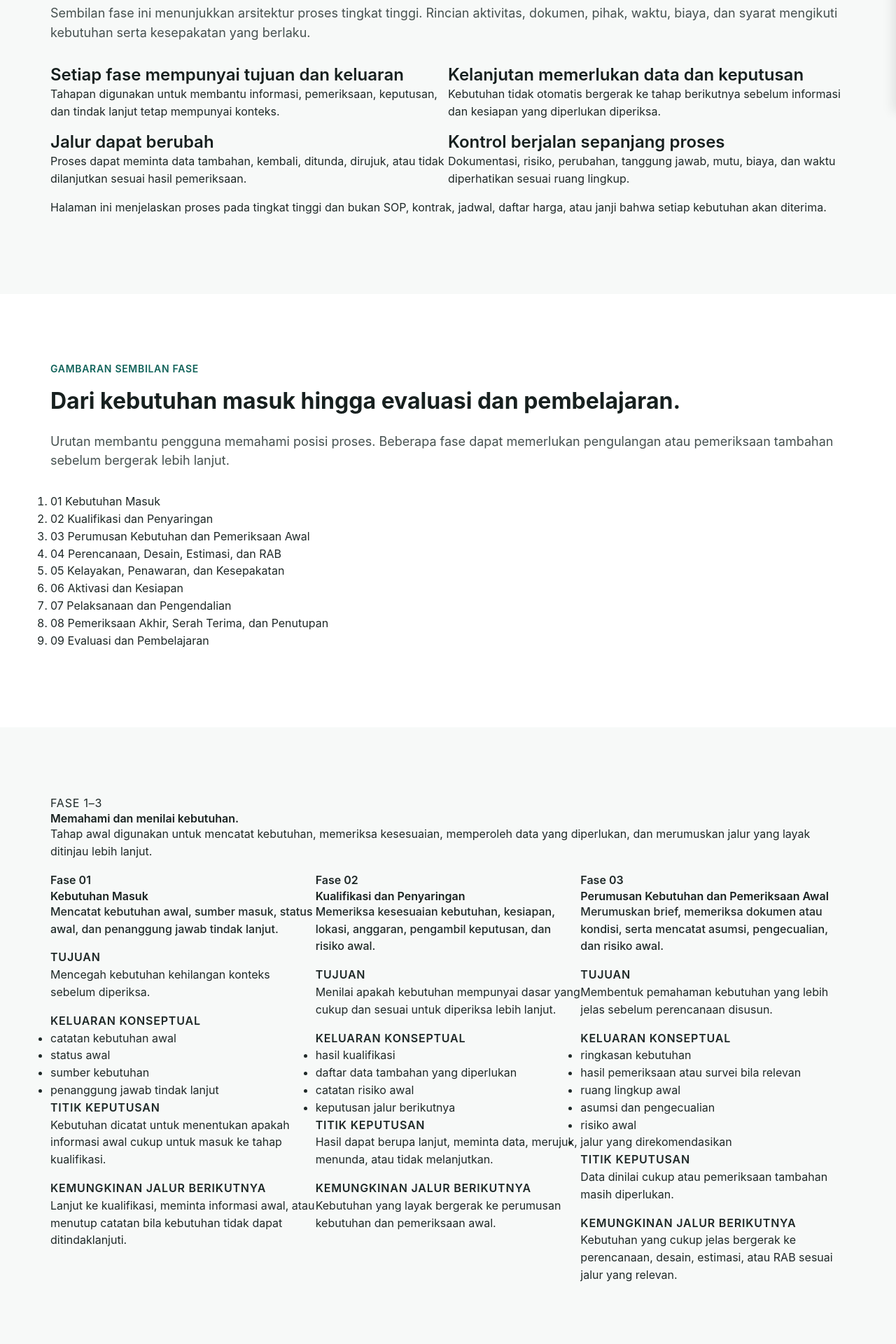
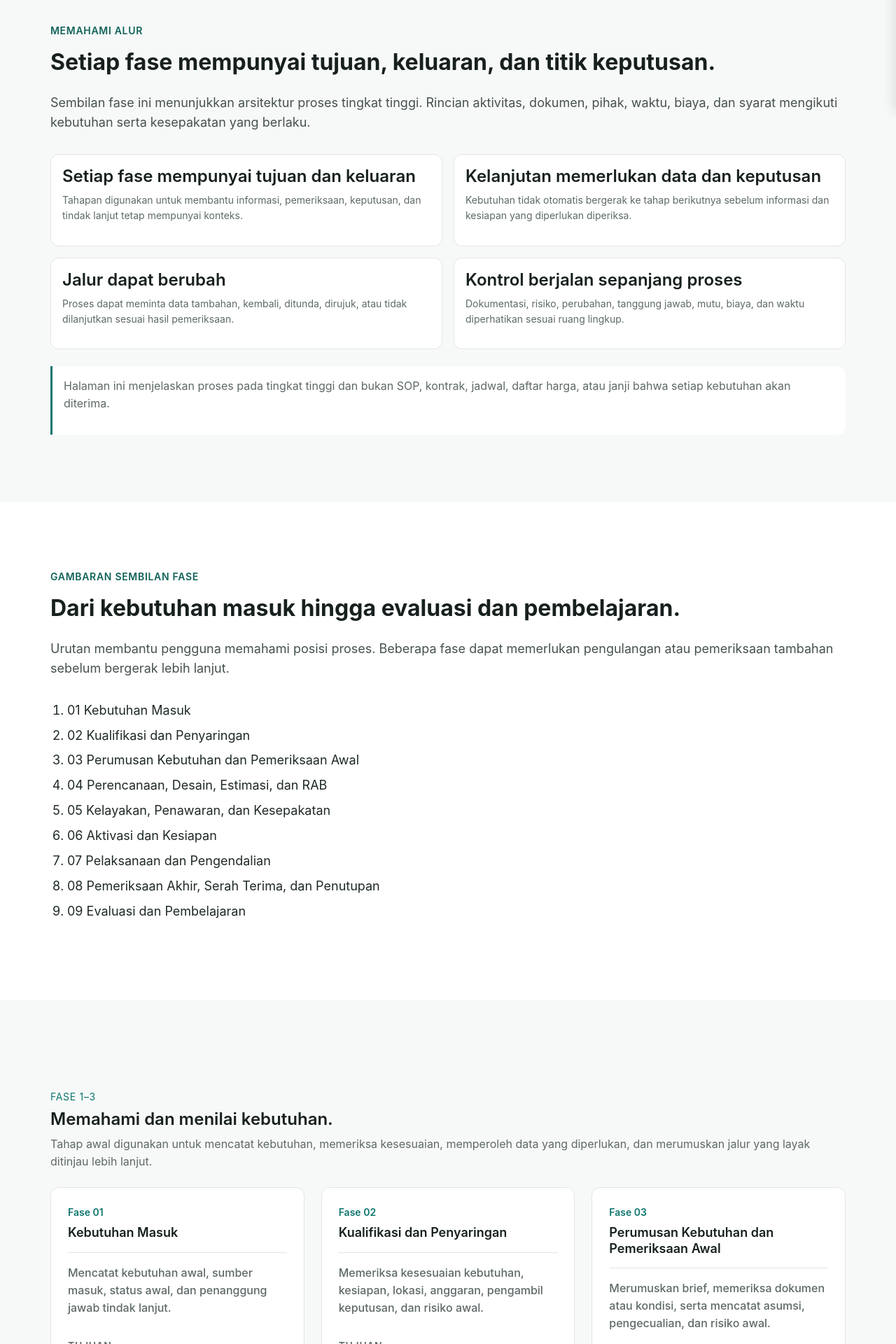
Before and after one commit to syahputrawork98-sketch/RKK-RumahKuKontruksi, a React app in the folder apps/web/: page /cara-kerja in a window 1280 px wide. Shown: the part 640-2560 px from the top of the page at 70% size. Built offline with nearby package versions, Linux system fonts and the light colour scheme; the HTML template or start-up script is replaced by a standard one.

Commit message:
fix(web): align PLAN-004 styles and validation

```diff
--- a/apps/web/src/styles/work-process.css
+++ b/apps/web/src/styles/work-process.css
@@ -7,324 +7,324 @@
 }
 
 /* --- Work Hero --- */
-.work-hero-section {
-  padding-top: var(--space-8);
-  padding-bottom: var(--space-8);
+.page-work-process .work-hero-section {
+  padding-top: var(--spacing-8);
+  padding-bottom: var(--spacing-8);
   text-align: center;
 }
 
-.work-hero-content {
+.page-work-process .work-hero-content {
   max-width: 800px;
   margin: 0 auto;
   display: flex;
   flex-direction: column;
   align-items: center;
-  gap: var(--space-4);
+  gap: var(--spacing-4);
 }
 
-.hero-actions {
+.page-work-process .work-hero-actions {
   display: flex;
-  gap: var(--space-3);
-  margin-top: var(--space-4);
+  gap: var(--spacing-3);
+  margin-top: var(--spacing-4);
   flex-wrap: wrap;
   justify-content: center;
 }
 
-.hero-notice {
-  margin-top: var(--space-6);
-  padding: var(--space-4);
-  background-color: var(--color-surface-hover);
-  border-radius: var(--radius-md);
-  color: var(--color-text-muted);
-  font-size: var(--text-sm);
+.page-work-process .work-hero-notice {
+  margin-top: var(--spacing-6);
+  padding: var(--spacing-4);
+  background-color: var(--color-neutral-50);
+  border-radius: var(--radius-card);
+  color: var(--color-neutral-600);
+  font-size: var(--font-size-supporting);
 }
 
 /* --- Reading Principles --- */
-.reading-principles-grid {
+.page-work-process .reading-principles-grid {
   display: grid;
-  gap: var(--space-4);
-  margin-bottom: var(--space-6);
+  gap: var(--spacing-4);
+  margin-bottom: var(--spacing-6);
 }
 
-.principle-card {
-  padding: var(--space-4);
-  background-color: var(--color-surface);
-  border: 1px solid var(--color-border);
-  border-radius: var(--radius-md);
+.page-work-process .principle-card {
+  padding: var(--spacing-4);
+  background-color: var(--color-neutral-0);
+  border: 1px solid var(--color-neutral-200);
+  border-radius: var(--radius-card);
 }
 
-.principle-title {
+.page-work-process .principle-title {
   font-weight: 600;
-  margin-bottom: var(--space-2);
+  margin-bottom: var(--spacing-2);
 }
 
-.principle-desc {
-  color: var(--color-text-muted);
-  font-size: var(--text-sm);
+.page-work-process .principle-desc {
+  color: var(--color-neutral-600);
+  font-size: var(--font-size-supporting);
 }
 
-.principles-callout {
-  padding: var(--space-4);
-  background-color: var(--color-surface);
-  border-left: 3px solid var(--color-primary);
-  border-radius: 0 var(--radius-md) var(--radius-md) 0;
-  color: var(--color-text-muted);
+.page-work-process .principles-callout {
+  padding: var(--spacing-4);
+  background-color: var(--color-neutral-0);
+  border-left: 3px solid var(--color-brand-600);
+  border-radius: 0 var(--radius-card) var(--radius-card) 0;
+  color: var(--color-neutral-600);
 }
 
 @media (min-width: 768px) {
-  .reading-principles-grid {
+  .page-work-process .reading-principles-grid {
     grid-template-columns: repeat(2, 1fr);
   }
 }
 
 /* --- Overview List --- */
-.overview-list {
-  padding-left: var(--space-6);
-  margin-top: var(--space-4);
+.page-work-process .overview-list {
+  padding-left: var(--spacing-6);
+  margin-top: var(--spacing-4);
   display: flex;
   flex-direction: column;
-  gap: var(--space-2);
+  gap: var(--spacing-2);
 }
 
-.overview-item {
-  color: var(--color-text);
-  font-size: var(--text-lg);
+.page-work-process .overview-item {
+  color: var(--color-neutral-900);
+  font-size: var(--font-size-body-large-desktop);
 }
 
 /* --- Phase Groups --- */
-.phase-group {
-  margin-top: var(--space-8);
+.page-work-process .phase-group {
+  margin-top: var(--spacing-8);
 }
 
-.phase-group-header {
-  margin-bottom: var(--space-6);
+.page-work-process .phase-group-header {
+  margin-bottom: var(--spacing-6);
 }
 
-.phase-group-eyebrow {
-  font-size: var(--text-sm);
+.page-work-process .phase-group-eyebrow {
+  font-size: var(--font-size-supporting);
   text-transform: uppercase;
-  color: var(--color-primary);
+  color: var(--color-brand-600);
   letter-spacing: 0.05em;
-  margin-bottom: var(--space-2);
+  margin-bottom: var(--spacing-2);
 }
 
-.phase-group-title {
-  font-size: var(--text-xl);
+.page-work-process .phase-group-title {
+  font-size: var(--font-size-h3-desktop);
   font-weight: 600;
-  margin-bottom: var(--space-2);
+  margin-bottom: var(--spacing-2);
 }
 
-.phase-group-desc {
-  color: var(--color-text-muted);
+.page-work-process .phase-group-desc {
+  color: var(--color-neutral-600);
 }
 
-.phase-cards {
+.page-work-process .phase-cards {
   display: grid;
-  gap: var(--space-6);
+  gap: var(--spacing-6);
 }
 
 @media (min-width: 1024px) {
-  .phase-cards {
+  .page-work-process .phase-cards {
     grid-template-columns: repeat(3, 1fr);
   }
 }
 
 /* --- Phase Card --- */
-.phase-card {
-  background-color: var(--color-surface);
-  border: 1px solid var(--color-border);
-  border-radius: var(--radius-md);
-  padding: var(--space-6);
+.page-work-process .phase-card {
+  background-color: var(--color-neutral-0);
+  border: 1px solid var(--color-neutral-200);
+  border-radius: var(--radius-card);
+  padding: var(--spacing-6);
   display: flex;
   flex-direction: column;
-  gap: var(--space-4);
+  gap: var(--spacing-4);
 }
 
-.phase-header {
-  border-bottom: 1px solid var(--color-border);
-  padding-bottom: var(--space-4);
+.page-work-process .phase-header {
+  border-bottom: 1px solid var(--color-neutral-200);
+  padding-bottom: var(--spacing-4);
 }
 
-.phase-number {
-  font-size: var(--text-sm);
-  color: var(--color-primary);
+.page-work-process .phase-number {
+  font-size: var(--font-size-supporting);
+  color: var(--color-brand-600);
   font-weight: 600;
-  margin-bottom: var(--space-2);
+  margin-bottom: var(--spacing-2);
 }
 
-.phase-title {
-  font-size: var(--text-lg);
+.page-work-process .phase-title {
+  font-size: var(--font-size-body-large-desktop);
   font-weight: 600;
 }
 
-.phase-summary {
-  color: var(--color-text-muted);
+.page-work-process .phase-summary {
+  color: var(--color-neutral-600);
   font-weight: 500;
 }
 
-.phase-section {
+.page-work-process .phase-section {
   display: flex;
   flex-direction: column;
-  gap: var(--space-2);
+  gap: var(--spacing-2);
 }
 
-.phase-section-title {
-  font-size: var(--text-sm);
+.page-work-process .phase-section-title {
+  font-size: var(--font-size-supporting);
   font-weight: 600;
   text-transform: uppercase;
-  color: var(--color-text-muted);
+  color: var(--color-neutral-600);
   letter-spacing: 0.05em;
 }
 
-.phase-outputs-list {
-  padding-left: var(--space-4);
+.page-work-process .phase-outputs-list {
+  padding-left: var(--spacing-4);
   margin: 0;
 }
 
-.phase-outputs-list li {
-  color: var(--color-text);
-  font-size: var(--text-sm);
-  margin-bottom: var(--space-1);
+.page-work-process .phase-outputs-list li {
+  color: var(--color-neutral-900);
+  font-size: var(--font-size-supporting);
+  margin-bottom: var(--spacing-1);
 }
 
-.phase-notice {
+.page-work-process .phase-notice {
   margin-top: auto;
-  padding: var(--space-3);
-  background-color: var(--color-surface-hover);
-  border-radius: var(--radius-sm);
-  font-size: var(--text-sm);
-  color: var(--color-text-muted);
-  border-left: 2px solid var(--color-primary);
+  padding: var(--spacing-3);
+  background-color: var(--color-neutral-50);
+  border-radius: var(--radius-button);
+  font-size: var(--font-size-supporting);
+  color: var(--color-neutral-600);
+  border-left: 2px solid var(--color-brand-600);
 }
 
 /* --- Decision Gates & Cross Phase --- */
-.items-grid {
+.page-work-process .items-grid {
   display: grid;
-  gap: var(--space-4);
-  margin-bottom: var(--space-6);
+  gap: var(--spacing-4);
+  margin-bottom: var(--spacing-6);
 }
 
-.grid-item {
-  padding: var(--space-4);
-  background-color: var(--color-surface);
-  border: 1px solid var(--color-border);
-  border-radius: var(--radius-md);
+.page-work-process .grid-item {
+  padding: var(--spacing-4);
+  background-color: var(--color-neutral-0);
+  border: 1px solid var(--color-neutral-200);
+  border-radius: var(--radius-card);
 }
 
-.grid-item-title {
+.page-work-process .grid-item-title {
   font-weight: 600;
-  margin-bottom: var(--space-2);
+  margin-bottom: var(--spacing-2);
 }
 
-.grid-item-desc {
-  color: var(--color-text-muted);
-  font-size: var(--text-sm);
+.page-work-process .grid-item-desc {
+  color: var(--color-neutral-600);
+  font-size: var(--font-size-supporting);
 }
 
-.section-notice {
-  padding: var(--space-4);
-  background-color: var(--color-surface-hover);
-  border-radius: var(--radius-md);
-  color: var(--color-text-muted);
+.page-work-process .section-notice {
+  padding: var(--spacing-4);
+  background-color: var(--color-neutral-50);
+  border-radius: var(--radius-card);
+  color: var(--color-neutral-600);
   text-align: center;
 }
 
 @media (min-width: 768px) {
-  .items-grid {
+  .page-work-process .items-grid {
     grid-template-columns: repeat(2, 1fr);
   }
 }
 
 @media (min-width: 1024px) {
-  .items-grid.gates {
+  .page-work-process .items-grid.gates {
     grid-template-columns: repeat(3, 1fr);
   }
-  .items-grid.controls {
+  .page-work-process .items-grid.controls {
     grid-template-columns: repeat(3, 1fr);
   }
 }
 
 /* --- Changes and Issues --- */
-.steps-list {
+.page-work-process .steps-list {
   display: flex;
   flex-direction: column;
-  gap: var(--space-3);
-  margin-bottom: var(--space-6);
+  gap: var(--spacing-3);
+  margin-bottom: var(--spacing-6);
 }
 
-.step-item {
+.page-work-process .step-item {
   display: flex;
   align-items: center;
-  gap: var(--space-3);
-  padding: var(--space-3);
-  background-color: var(--color-surface);
-  border: 1px solid var(--color-border);
-  border-radius: var(--radius-md);
+  gap: var(--spacing-3);
+  padding: var(--spacing-3);
+  background-color: var(--color-neutral-0);
+  border: 1px solid var(--color-neutral-200);
+  border-radius: var(--radius-card);
 }
 
-.step-icon {
-  color: var(--color-primary);
+.page-work-process .step-icon {
+  color: var(--color-brand-600);
   font-weight: 600;
 }
 
 @media (min-width: 768px) {
-  .steps-list {
+  .page-work-process .steps-list {
     display: grid;
     grid-template-columns: repeat(2, 1fr);
   }
 }
 
 @media (min-width: 1024px) {
-  .steps-list {
+  .page-work-process .steps-list {
     grid-template-columns: repeat(3, 1fr);
   }
 }
 
 /* --- Boundaries --- */
-.boundaries-list {
-  padding-left: var(--space-6);
-  margin-top: var(--space-4);
+.page-work-process .boundaries-list {
+  padding-left: var(--spacing-6);
+  margin-top: var(--spacing-4);
 }
 
-.boundaries-list li {
-  margin-bottom: var(--space-2);
-  color: var(--color-text-muted);
+.page-work-process .boundaries-list li {
+  margin-bottom: var(--spacing-2);
+  color: var(--color-neutral-600);
 }
 
 /* --- Closing CTA --- */
-.closing-cta-section {
-  padding: var(--space-12) 0;
+.page-work-process .closing-cta-section {
+  padding: var(--spacing-12) 0;
   text-align: center;
-  background-color: var(--color-surface-hover);
-  margin-top: var(--space-8);
+  background-color: var(--color-neutral-50);
+  margin-top: var(--spacing-8);
 }
 
-.closing-cta-content {
+.page-work-process .closing-cta-content {
   max-width: 600px;
   margin: 0 auto;
 }
 
-.closing-title {
-  font-size: var(--text-2xl);
+.page-work-process .closing-title {
+  font-size: var(--font-size-h2-desktop);
   font-weight: 600;
-  margin-bottom: var(--space-4);
+  margin-bottom: var(--spacing-4);
 }
 
-.closing-desc {
-  color: var(--color-text-muted);
-  margin-bottom: var(--space-6);
+.page-work-process .closing-desc {
+  color: var(--color-neutral-600);
+  margin-bottom: var(--spacing-6);
 }
 
-.closing-actions {
+.page-work-process .closing-actions {
   display: flex;
   justify-content: center;
-  gap: var(--space-4);
+  gap: var(--spacing-4);
   flex-wrap: wrap;
-  margin-bottom: var(--space-6);
+  margin-bottom: var(--spacing-6);
 }
 
-.closing-notice {
-  font-size: var(--text-sm);
-  color: var(--color-text-muted);
+.page-work-process .closing-notice {
+  font-size: var(--font-size-supporting);
+  color: var(--color-neutral-600);
   font-style: italic;
 }
```
Also changed, not shown: 1 other file (tests, documents, lock files or other folders).
